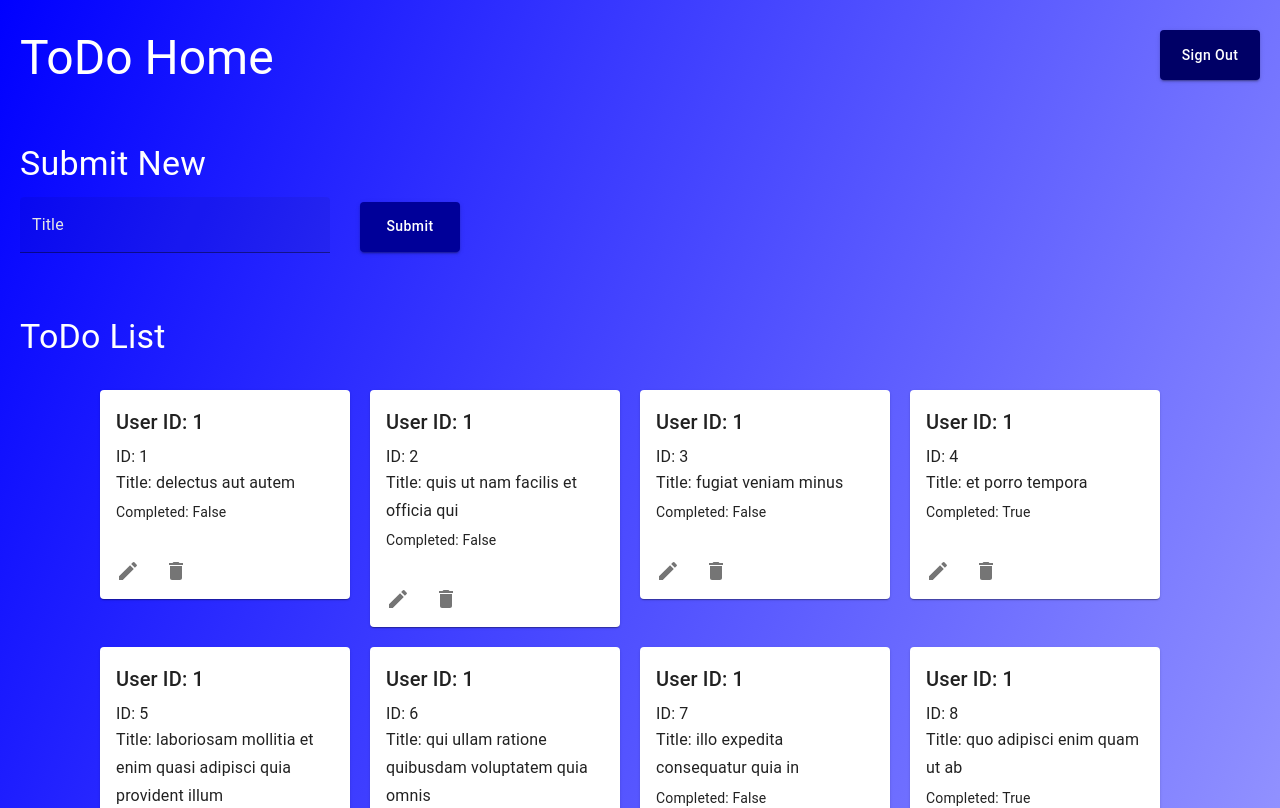
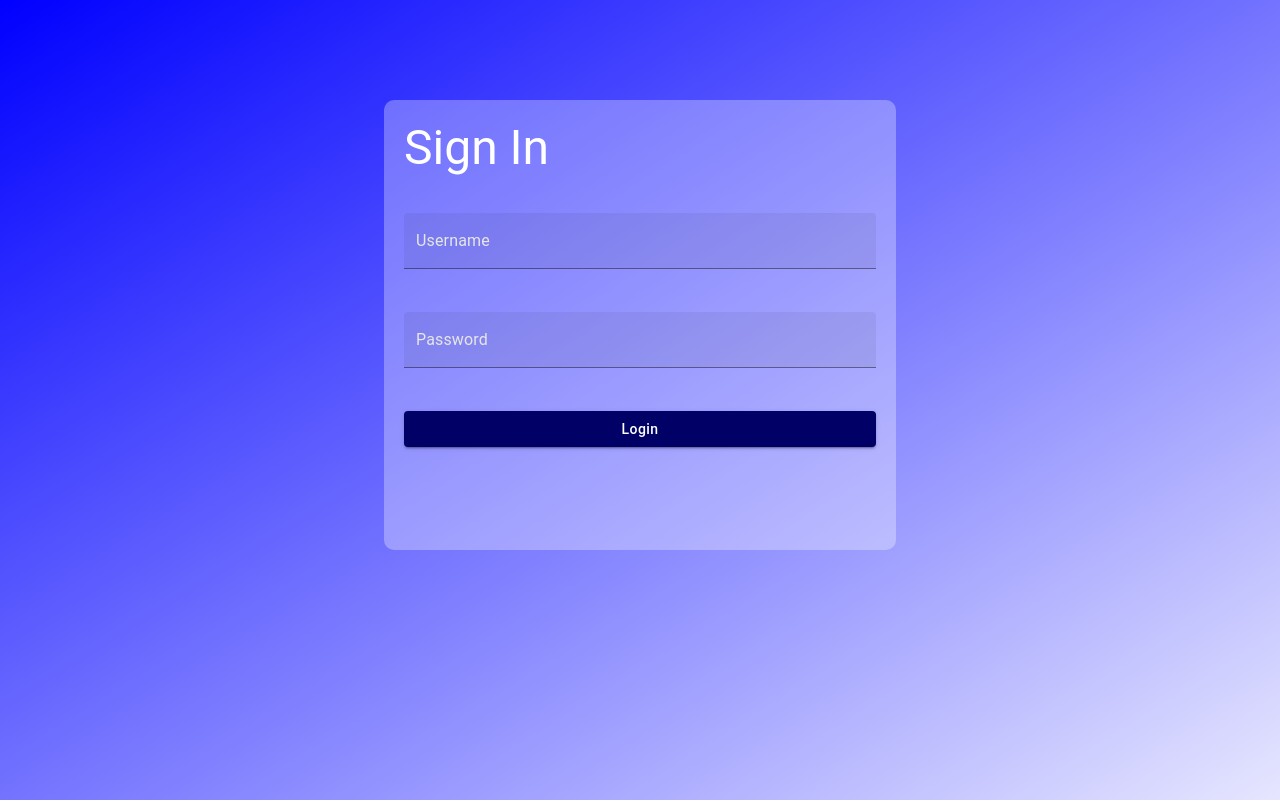
Before and after one commit to gagkjayawardana/to-do-list, a React (Create React App) app in the folder to-do-app/: page / in a window 1280 px wide. Shown: the top 808 px of the page. Built offline with nearby package versions, Linux system fonts and the light colour scheme.

Commit message:
Create Login Page

```diff
--- a/to-do-app/src/App.js
+++ b/to-do-app/src/App.js
@@ -2,6 +2,7 @@
 import CssBaseline from '@mui/material/CssBaseline';
 import { BrowserRouter, Routes, Route } from 'react-router-dom';
 import HomePage from './pages/HomePage/HomePage';
+import LoginPage from './pages/LoginPage/LoginPage';
 
 function App() {
   return (
@@ -10,7 +11,8 @@ function App() {
         <CssBaseline />
         <BrowserRouter>
           <Routes>
-            <Route path="/" element={<HomePage />} />
+            <Route path="/" element={<LoginPage />} />
+            <Route path="/homePage" element={<HomePage />} />
           </Routes>
         </BrowserRouter>
       </>
--- /dev/null
+++ b/to-do-app/src/pages/LoginPage/LoginPage.jsx
@@ -0,0 +1,131 @@
+import React from 'react';
+import Typography from '@mui/material/Typography';
+import TextField from '@mui/material/TextField';
+import Button from '@mui/material/Button';
+import { styled } from 'styled-components';
+import { ErrorMessage, Field, Form, Formik } from 'formik';
+import * as yup from 'yup';
+
+const Login_Page = styled.div`
+  width: 100%;
+  min-height: 100vh;
+  height: fit-content;
+  background-image: linear-gradient(to bottom right, #0000ff, #e6e6ff);
+  padding-top: 100px;
+`;
+
+const Login_Container = styled.div`
+  width: 40%;
+  height: 450px;
+  display: block;
+  margin-left: auto;
+  margin-right: auto;
+  background-color: rgb(255, 255, 255, 0.3);
+  border-radius: 10px;
+  padding: 20px 20px 20px 20px;
+
+  @media (max-width: 600px) {
+    width: 70%;
+  }
+`;
+
+const Login_Form = styled.div`
+  padding-top: 20px;
+`;
+
+const Form_content = styled.div`
+  display: flex;
+  flex-direction: column;
+  gap: 40px;
+`;
+
+const Err_Msg = styled.span`
+  color: #800000;
+`;
+
+function LoginPage() {
+  const initialValues = {
+    userName: '',
+    password: ''
+  };
+
+  const validationSchema = yup.object().shape({
+    userName: yup.string().required('Required'),
+    password: yup.string().required('Required')
+  });
+  const onSubmit = (e) => {
+    const userName = e.userName;
+    const password = e.password;
+    console.log('userName', userName);
+    console.log('password', password);
+
+    e.userName = '';
+    e.password = '';
+  };
+  return (
+    <Login_Page>
+      <Login_Container>
+        <div className="loginHeader">
+          <Typography sx={{ color: '#ffffff' }} variant="h3" gutterBottom>
+            Sign In
+          </Typography>
+        </div>
+        <Login_Form>
+          <Formik
+            initialValues={initialValues}
+            onSubmit={onSubmit}
+            validationSchema={validationSchema}>
+            <Form>
+              <Form_content>
+                <Field
+                  as={TextField}
+                  name="userName"
+                  InputLabelProps={{
+                    style: {
+                      color: '#e6e6e6'
+                    }
+                  }}
+                  label="Username"
+                  variant="filled"
+                  fullWidth
+                  helperText={
+                    <ErrorMessage name="userName" render={(msg) => <Err_Msg>{msg}</Err_Msg>} />
+                  }
+                />
+                <Field
+                  as={TextField}
+                  name="password"
+                  InputLabelProps={{
+                    style: {
+                      color: '#e6e6e6'
+                    }
+                  }}
+                  label="Password"
+                  type="password"
+                  variant="filled"
+                  fullWidth
+                  helperText={
+                    <ErrorMessage name="password" render={(msg) => <Err_Msg>{msg}</Err_Msg>} />
+                  }
+                />
+                <Button
+                  sx={{
+                    width: '100%',
+                    backgroundColor: '#000066',
+                    '&:hover': { backgroundColor: '#6666ff' },
+                    textTransform: 'none'
+                  }}
+                  type="submit"
+                  variant="contained">
+                  Login
+                </Button>
+              </Form_content>
+            </Form>
+          </Formik>
+        </Login_Form>
+      </Login_Container>
+    </Login_Page>
+  );
+}
+
+export default LoginPage;
```
